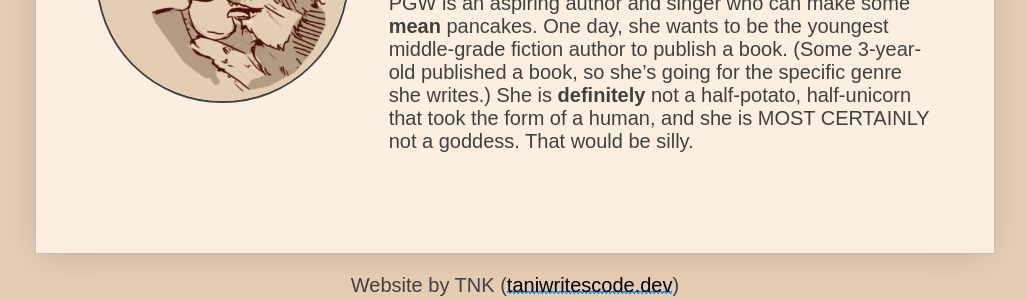
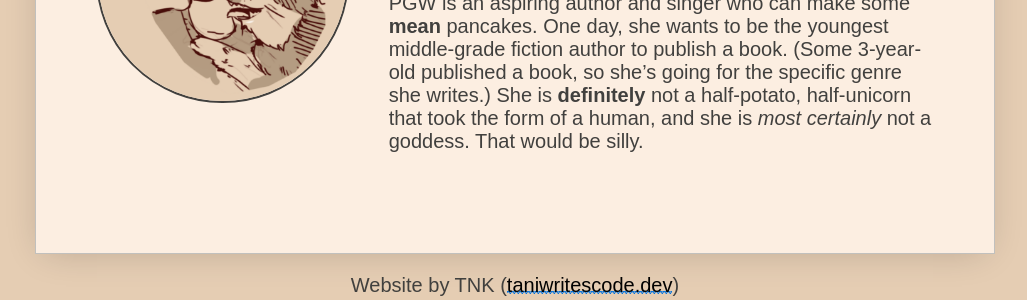
Before and after one commit to NotTani/philosophy-bear, a Jekyll site: the page built from about.md, in a window 1280 px wide. Shown: the part 1419-1719 px from the top of the page, without its empty margins (125-1152 px from the left). Built offline with Jekyll 4.4.1, drawn with Linux system fonts in a browser that asks for light colours; some web fonts are replaced.

Commit message:
Changed Piper's biography

```diff
--- a/_data/biographies.yml
+++ b/_data/biographies.yml
@@ -19,5 +19,5 @@
     PGW is an aspiring author and singer who can make some <b>mean</b> pancakes.
     One day, she wants to be the youngest middle-grade fiction author to publish a book.
     (Some 3-year-old published a book, so she’s going for the specific genre she writes.)
-    She is <b>definitely</b> not a half-potato, half-unicorn that took the form of a human, and she is MOST CERTAINLY not a goddess.
+    She is <b>definitely</b> not a half-potato, half-unicorn that took the form of a human, and she is <i>most certainly</i> not a goddess.
     That would be silly.
```
